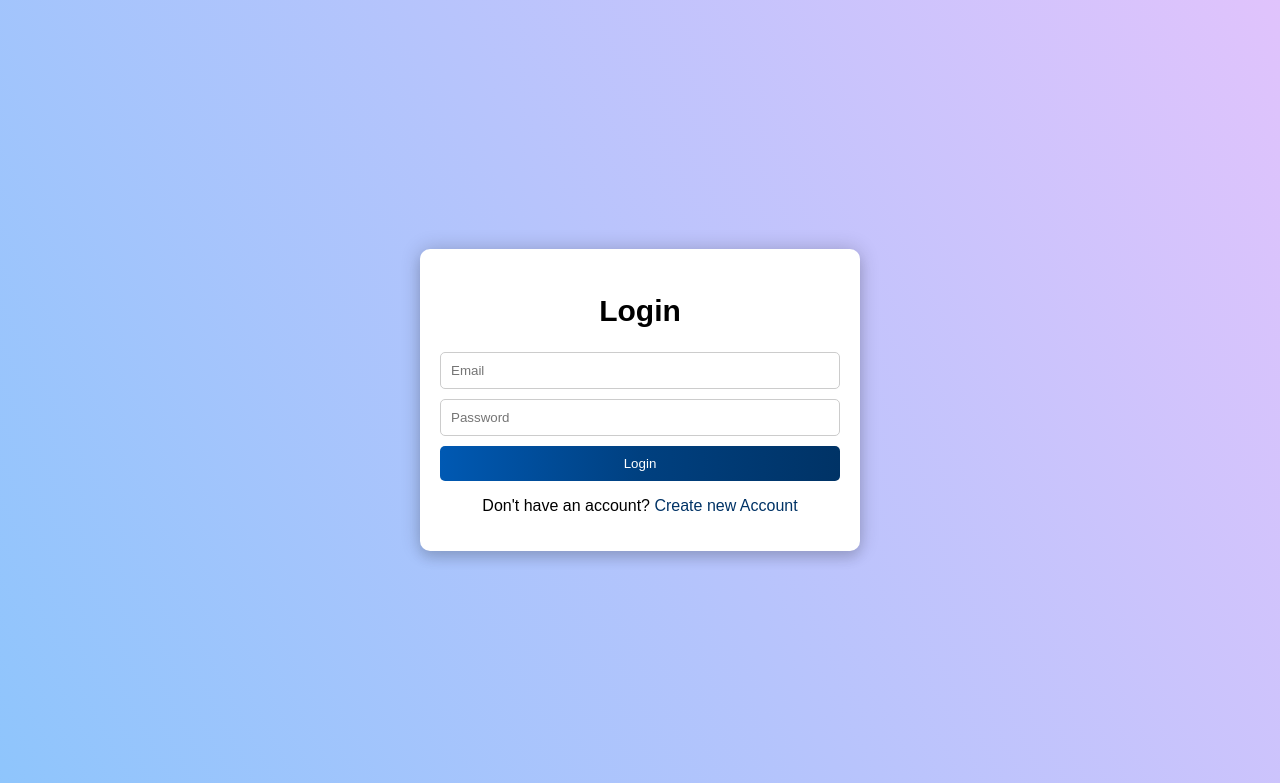
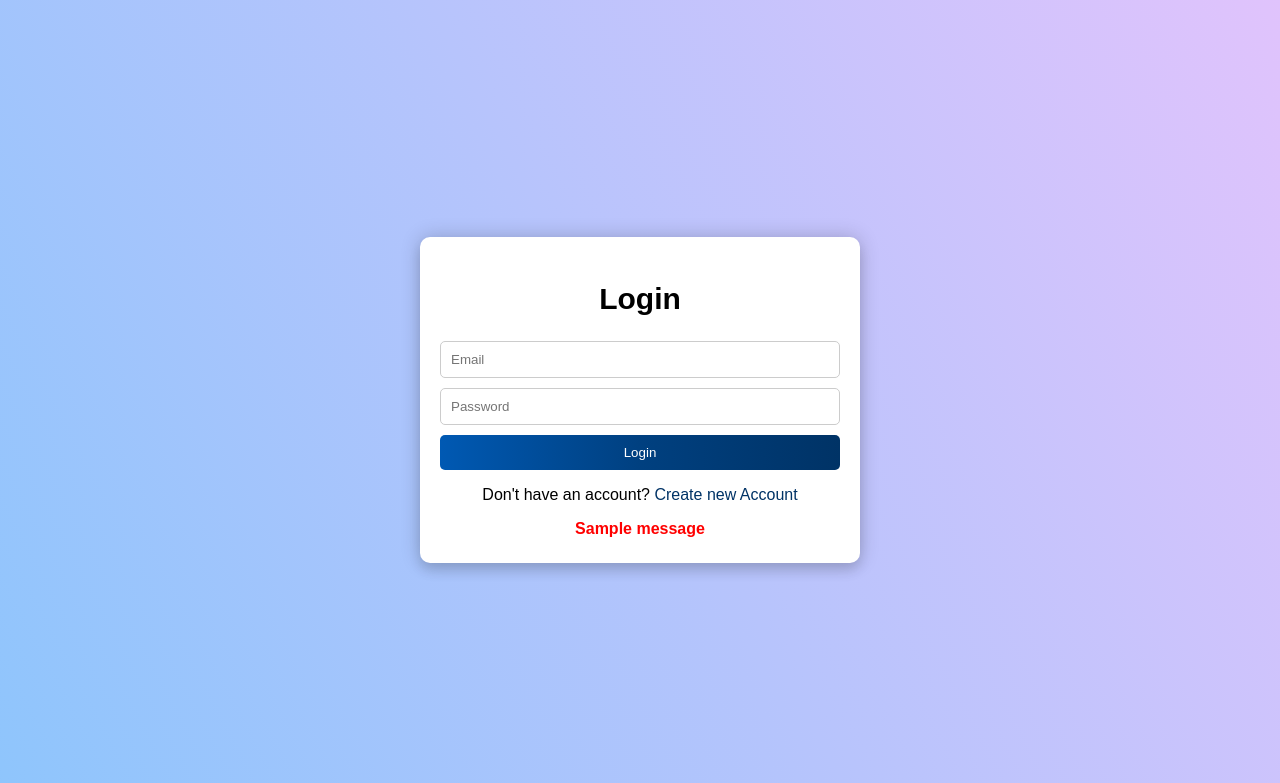
Before and after one commit to maku1111/MyPostCardService, a Django app: page /login/ in a window 1280 px wide. Shown: the top 783 px of the page. Run offline with Django 4.2, Linux system fonts and the light colour scheme; tables that the repository leaves empty hold one stand-in row (values such as "Sample post"); one stand-in notice (Sample message) is shown.

Commit message:
deletet error.html and added error.message()

```diff
--- a/Login/views.py
+++ b/Login/views.py
@@ -1,5 +1,6 @@
 from django.shortcuts import render,redirect
 from django.contrib.auth import authenticate, login
+from django.contrib import messages
 import mysql.connector as sql
 
 # Create your views here.
@@ -13,6 +14,9 @@ def loginaction(request):
             login(request, user)
             return redirect('createpostcard')
         else:
-            return render(request, 'error.html')
+            messages.error(request,'Email or Password is wrong. Please log in again.')
+            return redirect('login')
+            #implement something here
+            #return render(request, 'error.html')
 
     return render(request,'Login.html')
--- a/static/Css/Create_postcard.css
+++ b/static/Css/Create_postcard.css
@@ -4,7 +4,7 @@ body {
   display: flex;
   justify-content: center;
   align-items: center;
-  height: 200vh;
+  height: 100vh;
   background-image: linear-gradient(62deg, #8EC5FC 0%, #E0C3FC 100%);
   font-family: Arial, sans-serif;
 }
--- a/static/Css/Login.css
+++ b/static/Css/Login.css
@@ -62,3 +62,15 @@ button {
 .create-account-link a:hover {
   text-decoration: underline;
 }
+
+.messages {
+  list-style: none;
+  margin: 0;
+  padding: 0;
+}
+
+.messages li {
+  color: red;
+  font-weight: bold;
+  margin-bottom: 5px;
+}
--- a/templates/Login.html
+++ b/templates/Login.html
@@ -15,6 +15,15 @@
       <input type="password" id="password" placeholder="Password" required name="password">
       <button type="submit">Login</button>
       <p class="create-account-link">Don't have an account? <a href="http://localhost:8000/signup/">Create new Account</a></p>
+
+      <!-- Fehlermeldung -->
+      {% if messages %}
+        <ul class="messages">
+          {% for message in messages %}
+            <li{% if message.tags %} class="{{ message.tags }}"{% endif %}>{{ message }}</li>
+          {% endfor %}
+        </ul>
+      {% endif %}
     </form>
   </div>
 </body>
```
Also changed, not shown: templates/error.html (deleted, +0 -15 lines), MyDatabase.db.
